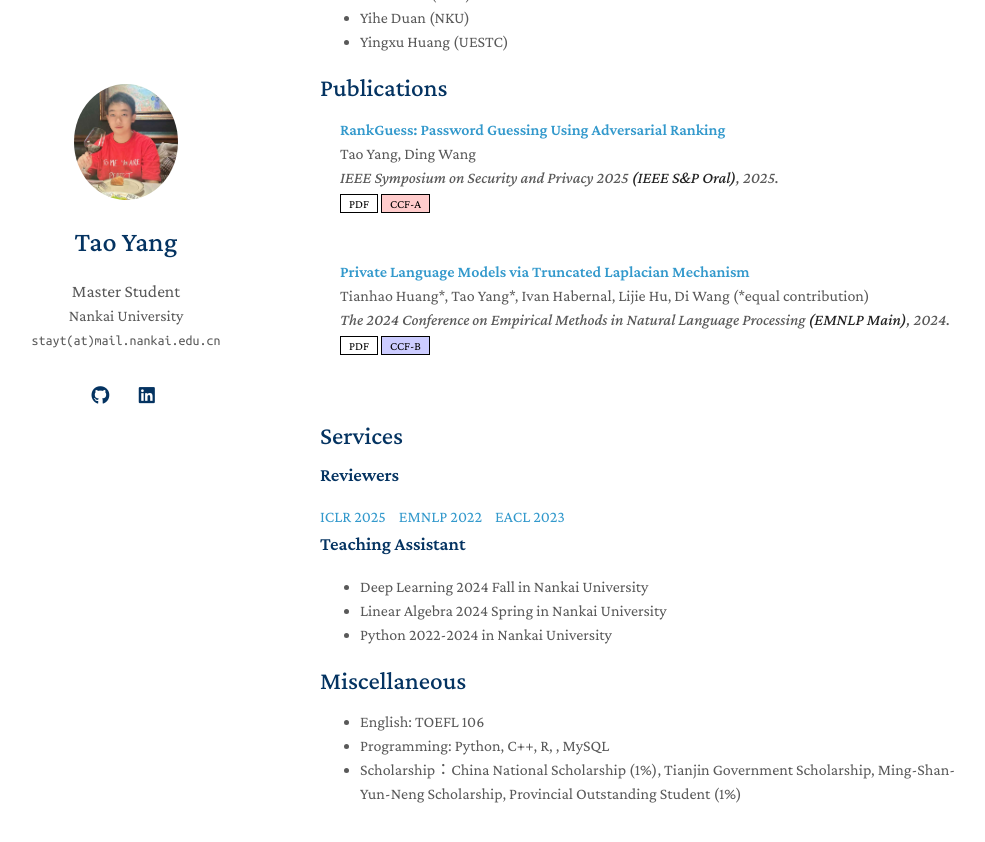
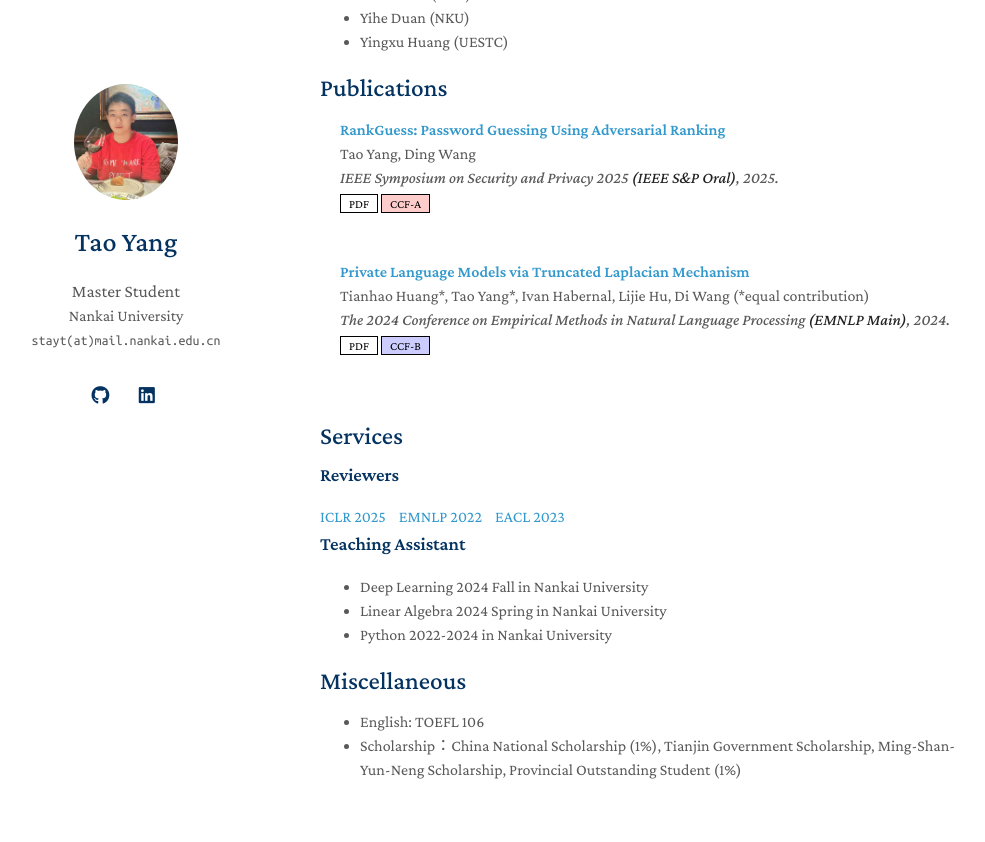
Before and after one commit to stayt1/stayt1.github.io, a Jekyll site: the page built from index.md, in a window 1280 px wide and 900 px high, scrolled down 855 px. Shown: the top 842 px of the window, without its empty margins (150-1135 px from the left). Built offline with Jekyll 4.4.1, drawn with Linux system fonts in a browser that asks for light colours; a style sheet for code colours, icons or effects is not loaded; our own code applies the rules of GitHub Pages for plain Markdown files.

Commit message:
Update index.md

```diff
--- a/index.md
+++ b/index.md
@@ -38,5 +38,4 @@ I have a strong background in Statistics and Machine Learning, capable of connec
 
 ## Miscellaneous
 - English: TOEFL 106
-- Programming: Python, C++, R, , MySQL
 - Scholarship：China National Scholarship (1%), Tianjin Government Scholarship, Ming-Shan-Yun-Neng Scholarship,  Provincial Outstanding Student (1%)
```
